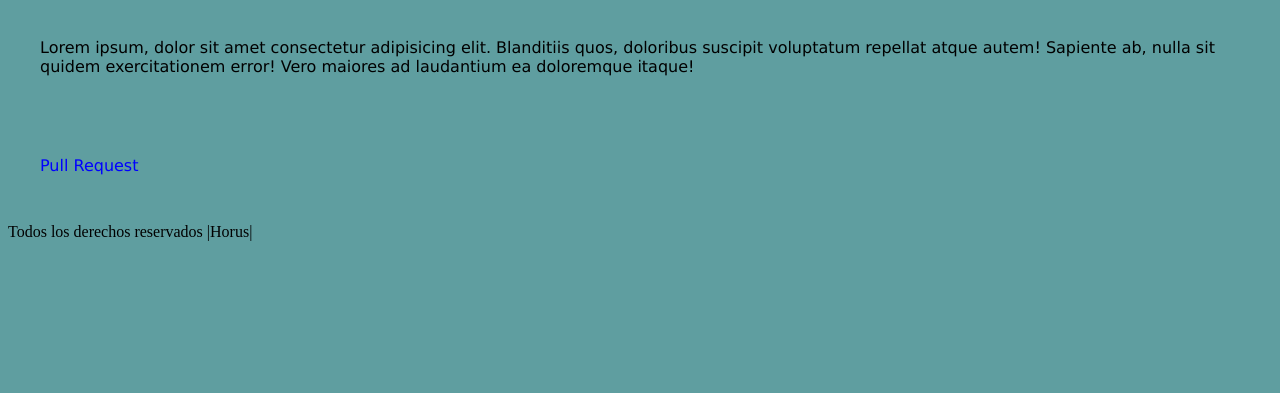
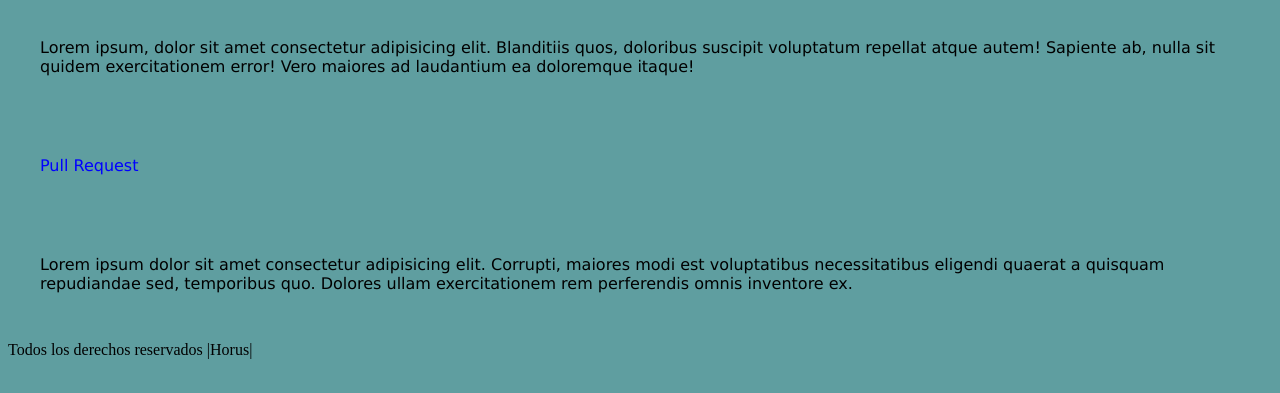
Before and after one commit to AndresOtero14/otero, a plain HTML site: page index.html in a window 1280 px wide. Shown: the part 95-488 px from the top of the page. Drawn offline with Linux system fonts and the light colour scheme.

Commit message:
modifique el index

```diff
--- a/index.html
+++ b/index.html
@@ -23,7 +23,9 @@
         </p>
 
 
-
+        <p>
+            Lorem ipsum dolor sit amet consectetur adipisicing elit. Corrupti, maiores modi est voluptatibus necessitatibus eligendi quaerat a quisquam repudiandae sed, temporibus quo. Dolores ullam exercitationem rem perferendis omnis inventore ex.
+        </p>
 
 
 
```
